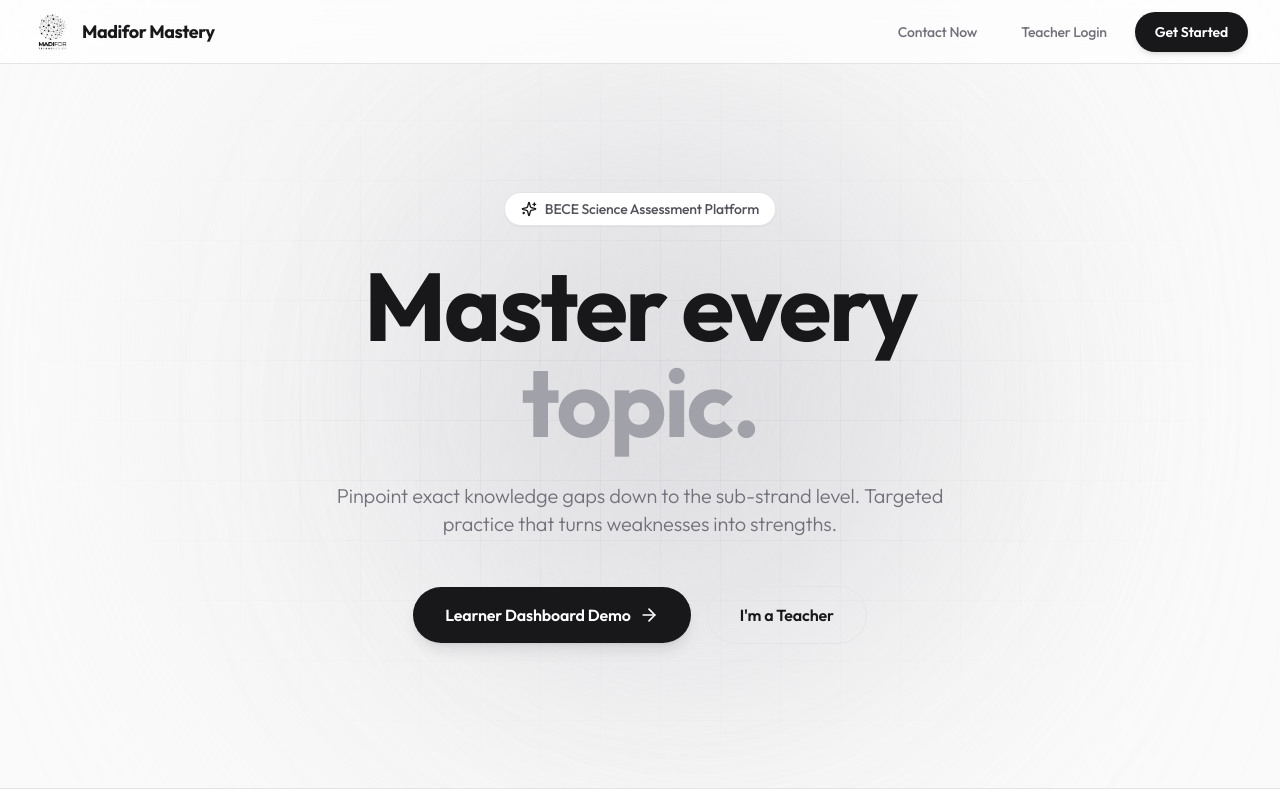
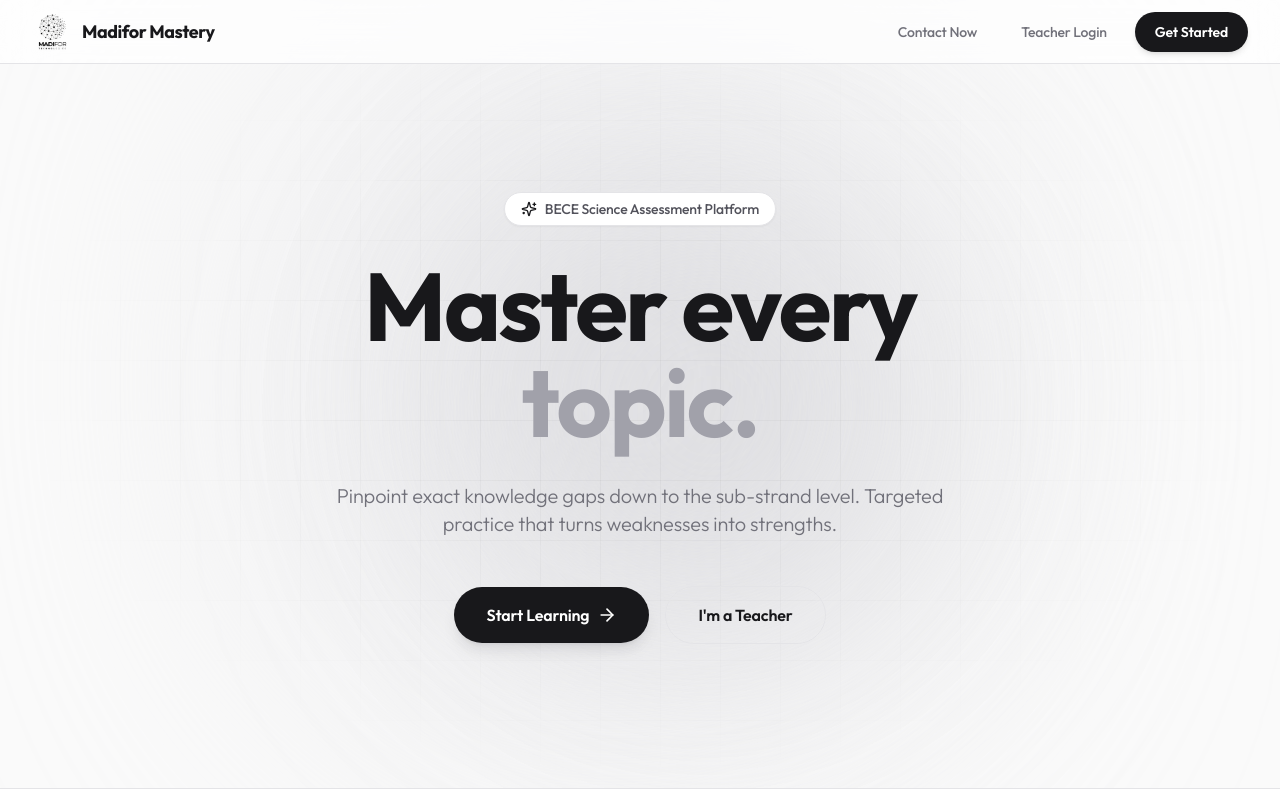
Before and after one commit to flawlex360-art/madifor-mastery, a React (Vite) app: page / in a window 1280 px wide. Shown: the top 800 px of the page. Built offline with nearby package versions, Linux system fonts and the light colour scheme.

Commit message:
style: change landing page hero button back to Start Learning

```diff
--- a/src/pages/LandingPage.tsx
+++ b/src/pages/LandingPage.tsx
@@ -194,10 +194,10 @@ export default function LandingPage() {
             {/* CTAs */}
             <motion.div variants={fadeUp} className="flex flex-col sm:flex-row items-center justify-center gap-4">
               <button
-                onClick={() => navigate('/demo-learner/home')}
+                onClick={() => navigate('/learner/login')}
                 className="group w-full sm:w-auto inline-flex items-center justify-center gap-2 text-base font-semibold px-8 py-4 bg-zinc-900 text-white rounded-full shadow-lg shadow-zinc-900/10 hover:bg-zinc-800 transition-all duration-200 active:scale-[0.97]"
               >
-                Learner Dashboard Demo
+                Start Learning
                 <ArrowRight className="w-5 h-5 group-hover:translate-x-1 transition-transform" />
               </button>
               <button
```
